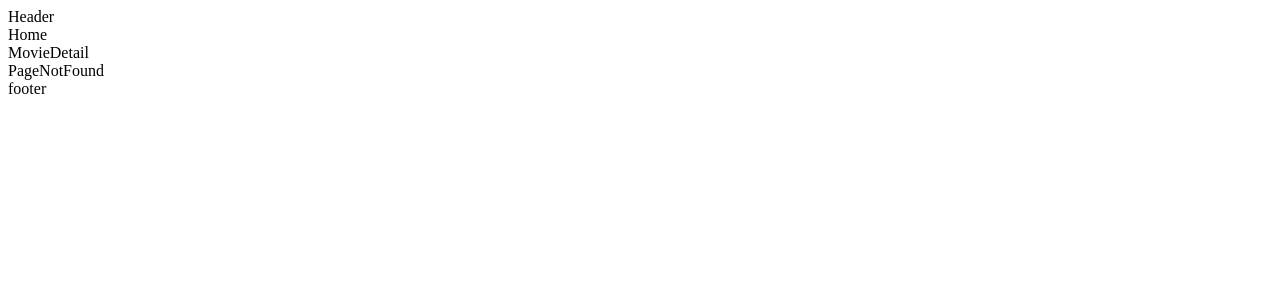
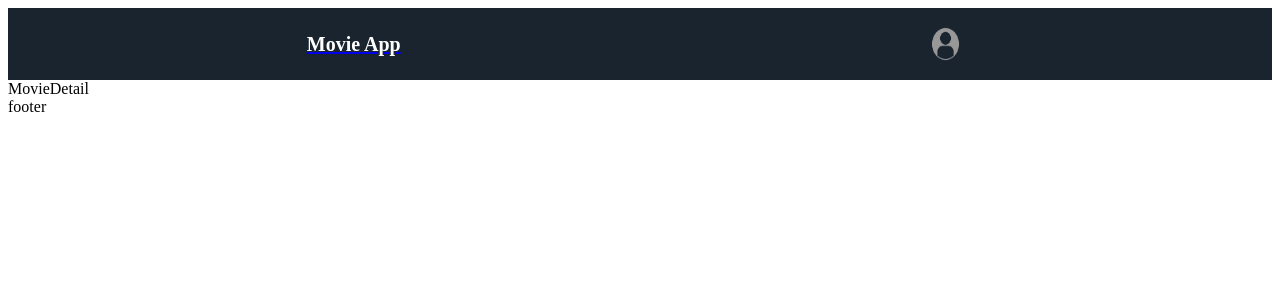
Before and after one commit to developer-abdulali/Movie-Ap, a React (Create React App) app: page /movie/1 in a window 1280 px wide. Shown: the top 300 px of the page. Built offline with nearby package versions, Linux system fonts and the light colour scheme.

Commit message:
adding header css

```diff
--- a/src/App.js
+++ b/src/App.js
@@ -1,10 +1,9 @@
 import React from "react";
-import { BrowserRouter as Router, Route } from "react-router-dom";
-// import { Switch } from 'react-router-dom';
+import { BrowserRouter as Router, Route, Routes } from "react-router-dom";
 import Home from "../src/components/Home/Home";
 import Header from "../src/components/Header/Header";
 import Footer from "../src/components/Footer/Footer";
-import PageNotFound from "../src/components/PageNotFound/PageNotFound";
+import PageNotFound from "../src/components/PageNotFound/PageNotFound"
 import MovieDetail from "../src/components/MovieDetail/MovieDetail";
 import "./App.scss";
 
@@ -13,10 +12,11 @@ function App() {
     <div className="App">
       <Router>
         <Header></Header>
-          <Route path="/" component={Home} />
-          <Route path="/movie/:imdbID" component={MovieDetail} />
-          <Route component={PageNotFound} />
-
+        <Routes>
+          <Route path="/" exact Component={Home} />
+          <Route path="/movie/:imdbID" Component={MovieDetail} />
+          <Route Component={PageNotFound} />
+        </Routes>
         <Footer />
       </Router>
     </div>
--- a/src/common/colors.scss
+++ b/src/common/colors.scss
@@ -1,4 +1,4 @@
 $primary-color: #0f171e;
-$secondry-color: #1a242f;
+$secondary-color: #1a242f;
 $font-primary: #ffffff;
-$font-secondry: #79b8f3;
+$font-secondary: #79b8f3;
--- a/src/components/Header/Header.js
+++ b/src/components/Header/Header.js
@@ -1,8 +1,18 @@
 import React from "react"
+import { Link } from "react-router-dom"
+import userImg from "../../images/user-png.png"
+import "./Header.scss"
 
 const Header = () => {
   return (
-    <div>Header</div>
+    <div className="header">
+      <Link to="/">
+        <div className="logo">Movie App</div>
+      </Link>
+      <div className="user-image">
+        <img src={userImg} alt="user" />
+      </div>
+    </div>
   )
 }
 
--- a/src/components/Header/Header.scss
+++ b/src/components/Header/Header.scss
@@ -0,0 +1,20 @@
+@import "../../common/colors.scss";
+
+.header {
+    background-color: $secondary-color;
+    height: 72px;
+    padding: 0 40px;
+    display: flex;
+    align-items: center;
+    justify-content: space-around;
+}
+.logo{
+    color: $font-primary;
+    font-size: 20px;
+    font-weight: 600;
+}
+.user-image,
+.user-image img{
+    width: 55px;
+    height: 38px;
+}
--- a/src/components/PageNotFound/PageNotFound.js
+++ b/src/components/PageNotFound/PageNotFound.js
@@ -2,7 +2,9 @@ import React from "react"
 
 const PageNotFound = () => {
   return (
-    <div>PageNotFound</div>
+    <div>
+      <h2>PageNotFound</h2>
+    </div>
   )
 }
 
```
Also changed, not shown: src/images/user-png.png (added).
